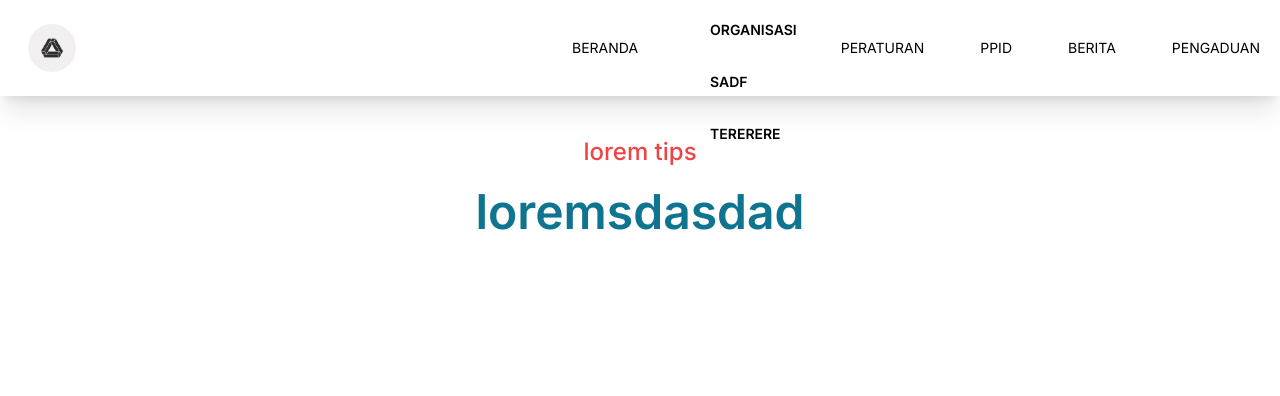
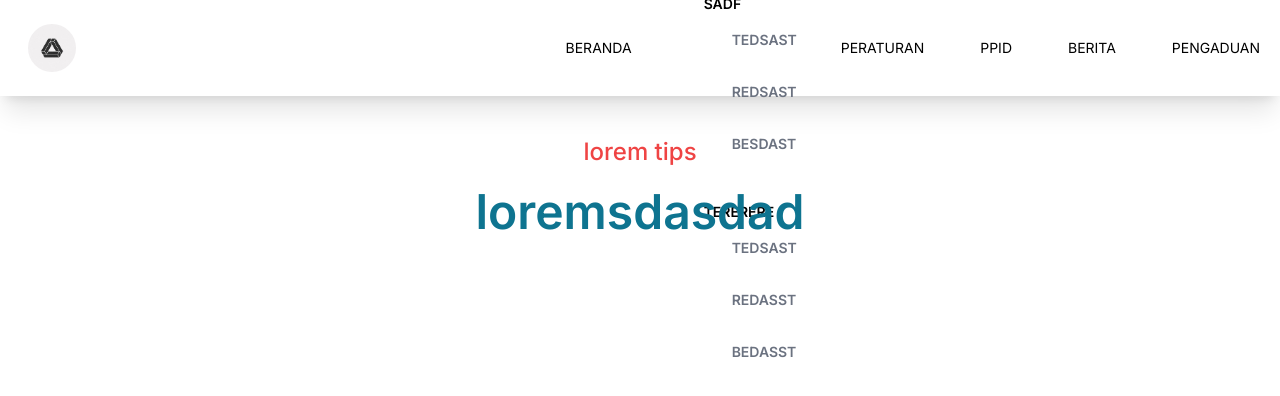
Before and after one commit to TommyPurba/companyorg, a Next.js app in the folder beacomp/: page / in a window 1280 px wide. Shown: the top 396 px of the page. Built offline with nearby package versions, Linux system fonts and the light colour scheme.

Commit message:
perbaiki sub menu12344

```diff
--- a/beacomp/src/components/navigation/Navlinks.js
+++ b/beacomp/src/components/navigation/Navlinks.js
@@ -107,15 +107,19 @@ export const Navlinks = () => {
               <div>
                 {link.sublink.map((sLinks, index) => (
                   <div key={index}>
-                    <div>
+                    <div
+                      className={`${
+                        heading == sLinks.subName ? "md:hidden" : ""
+                      }`}
+                    >
                       <p className="py-4 pl-7 font-semibold md:pr-0 pr-5">
                         {sLinks.subName}
                         {sLinks.SubNavMenu && (
-                          <div className={`${
-                            heading == sLinks.subName
-                              ? "md:block"
-                              : "hidden"
-                          }`}>
+                          <div
+                            className={`${
+                              heading == sLinks.subName ? "md:hidden" : ""
+                            }`}
+                          >
                             {sLinks.SubLinks.map((SubmobLink, index) => (
                               <div
                                 key={index}
```
